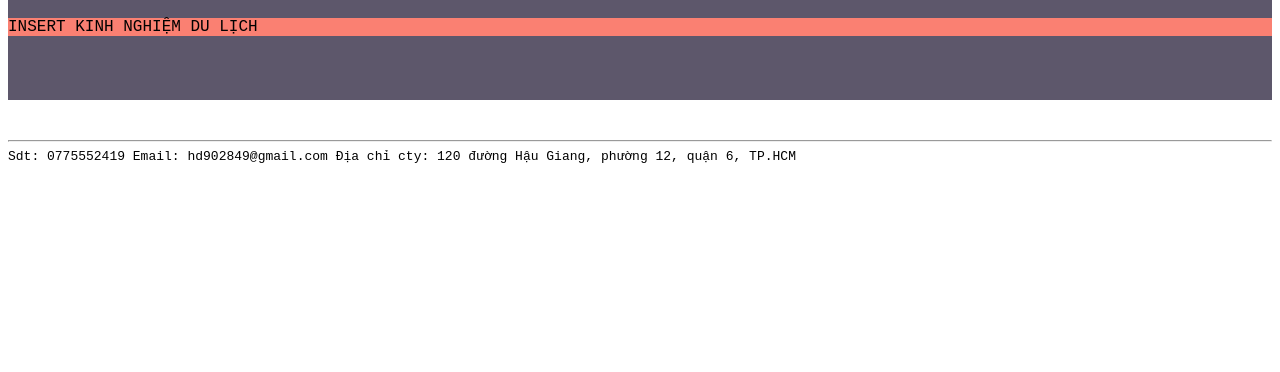
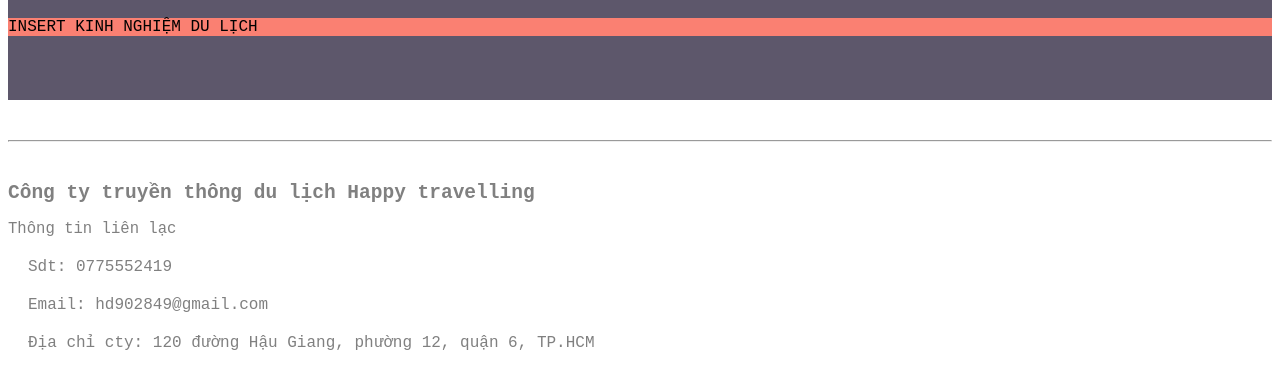
Before and after one commit to gloomerwy/New-folder, a plain HTML site: page index.html in a window 1280 px wide. Shown: the part 1730-2102 px from the top of the page. Before the commit the page ends 1902 px from the top, so only its background shows below. Drawn offline with Linux system fonts and the light colour scheme.

Commit message:
đghjkl;'
dfgh

```diff
--- a/index.html
+++ b/index.html
@@ -74,9 +74,17 @@
     <hr style="margin-top: 40px;">
 
     <footer class="footer">
-        Sdt: 0775552419
-        Email: hd902849@gmail.com
-        Địa chỉ cty: 120 đường Hậu Giang, phường 12, quận 6, TP.HCM
+        <h2>Công ty truyền thông du lịch Happy travelling</h2>
+        <p style="font-size: larger;">Thông tin liên lạc</p>
+        <div class="foot">
+            Sdt: 0775552419
+        </div>
+        <div class="foot">
+            Email: hd902849@gmail.com
+        </div>
+        <div class="foot">
+            Địa chỉ cty: 120 đường Hậu Giang, phường 12, quận 6, TP.HCM
+        </div>
     </footer>
 </body>
 </html>
--- a/information-style.css
+++ b/information-style.css
@@ -45,5 +45,4 @@ body{
 .mainpage{
     display: flex;
     margin-right: 400px;
-    align-items: center;
 }
--- a/mainstyle.css
+++ b/mainstyle.css
@@ -172,3 +172,12 @@ body{
     justify-content: center;
     flex-direction: column;
 }
+.foot{
+    display: flex;
+    margin: 20px;
+    font-size: large;
+}
+.footer{
+    color: gray;
+    margin-top: 40px;
+}
```
